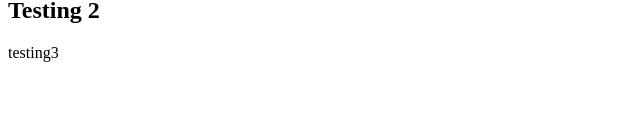
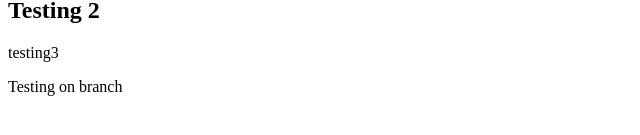
Before and after one commit to Alijon-MrC/test, a plain HTML site: page index.html in a window 1280 px wide. Shown: the part 121-256 px from the top of the page, without its empty margins (0-640 px from the left). Drawn offline with Linux system fonts and the light colour scheme.

Commit message:
Dev branch changed

```diff
--- a/index.html
+++ b/index.html
@@ -11,5 +11,6 @@
     <footer>last part</footer>
     <h2>Testing 2</h2>
     <p>testing3</p>
+    <p>Testing on branch</p>
 </body>
 </html>
```
